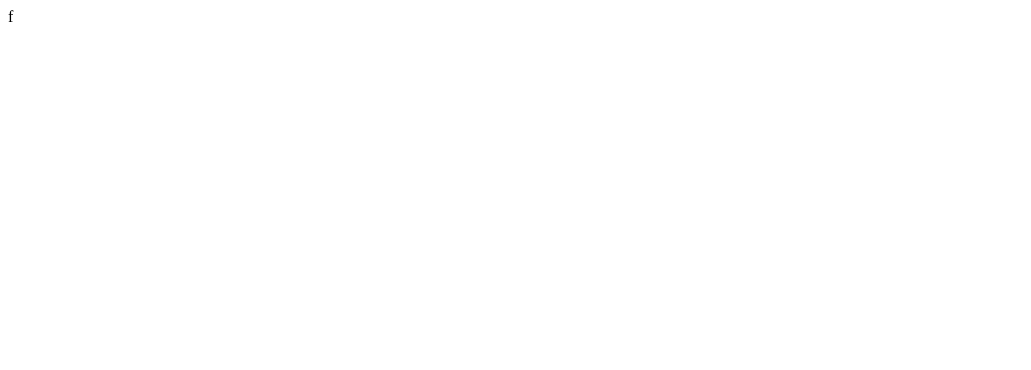
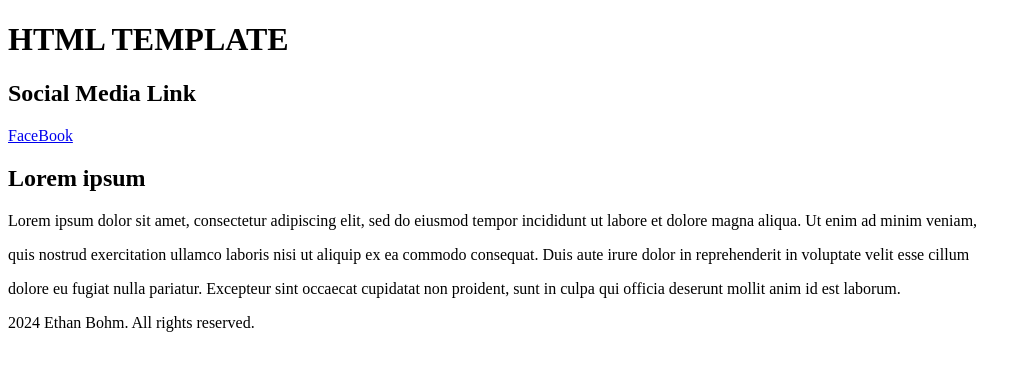
Before and after one commit to ebohm-clientwebdesign/HTML-TEMPLATE, a website: page index.html in a window 1280 px wide. Shown: the whole page, without its empty margins (0-1031 px from the left). Drawn offline with Linux system fonts and the light colour scheme.

Commit message:
Update index.html

```diff
--- a/index.html
+++ b/index.html
@@ -1,2 +1,36 @@
+<!DOCTYPE html>
+<html lang="en">
 
-f
+    <head>
+    <meta charset="utf-8">
+    <meta name="author" content="Ethan Bohm">
+    <meta name="description" content="HTML TEMPLATE">
+    <meta name="keywords" content="TEMPLATE">
+    <link rel="stylesheet" href="style.css"/>
+    <link rel="icon" href="favicon.ico" />
+        <title>HTML TEMPLATE EB</title>
+    </head>
+        <body>
+           <header id= "header1" role="banner" class="header">
+            <h1>HTML TEMPLATE</h1>
+           </header>
+                 <nav role="navigation">
+              <h2>Social Media Link</h2>
+             <a href="Facebook"> FaceBook </a>
+
+           <main role="main" id="main-content" class="content">
+              <section role="region" id="Lorem-ipsum" class="Lorem-ipsumcontent">
+              <h2>Lorem ipsum</h2>
+                <p>Lorem ipsum dolor sit amet, consectetur adipiscing elit, sed do eiusmod tempor incididunt ut labore et dolore magna aliqua. Ut enim ad minim veniam, </p>
+                <p>quis nostrud exercitation ullamco laboris nisi ut aliquip ex ea commodo consequat. Duis aute irure dolor in reprehenderit in voluptate velit esse cillum </p>
+                <p>dolore eu fugiat nulla pariatur. Excepteur sint occaecat cupidatat non proident, sunt in culpa qui officia deserunt mollit anim id est laborum.</p>
+              </section>
+           </main>
+
+<footer role="contentinfo" id="footer class="footer-class">
+   <p>2024 Ethan Bohm. All rights reserved.</p>
+
+
+</footer>
+   </body>
+</html>
```
